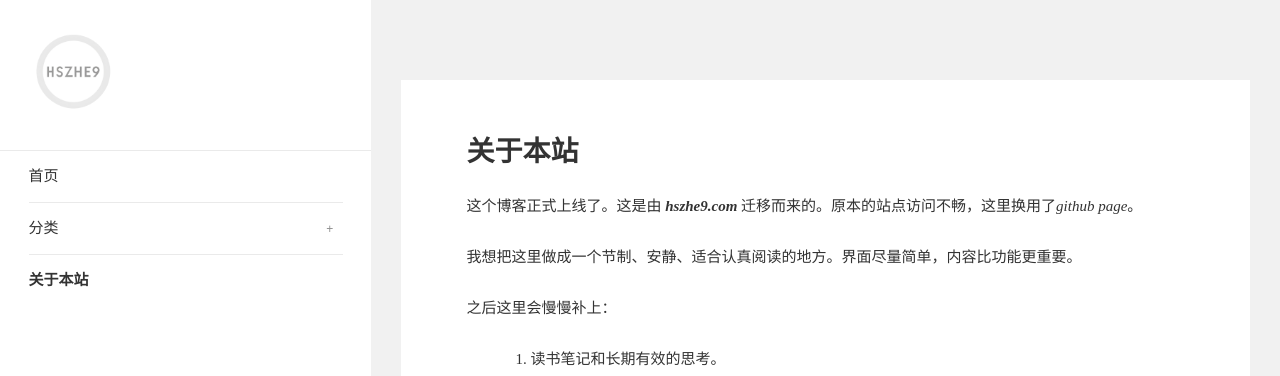
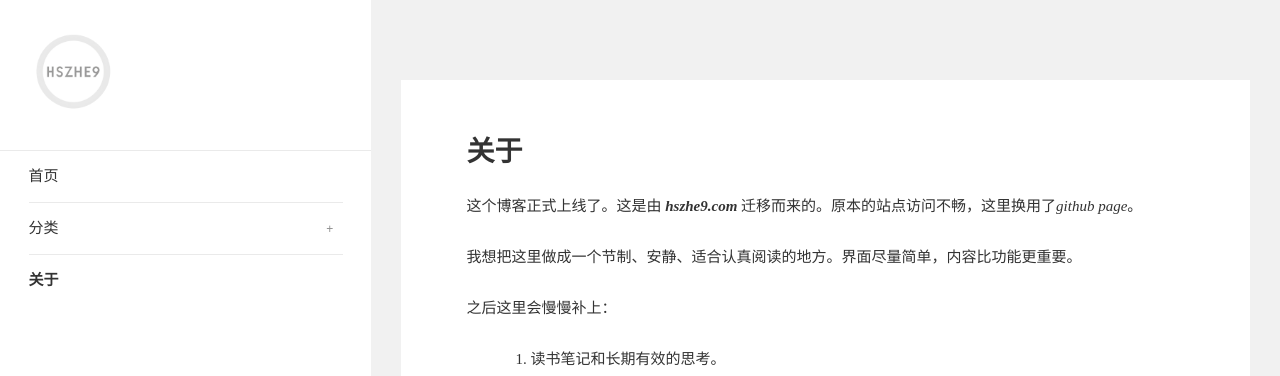
Before and after one commit to tsuikaii/tsuikaii.github.io, a Jekyll site: the page built from _posts/2022-10-09-welcome-to-tsuikaii.md, in a window 1280 px wide. Shown: the top 376 px of the page. Built offline with Jekyll 4.4.1, drawn with Linux system fonts in a browser that asks for light colours; some web fonts are replaced.

Commit message:
Rename about page and update README

```diff
--- a/_layouts/default.html
+++ b/_layouts/default.html
@@ -40,7 +40,7 @@
                   {% endfor %}
                 </ul>
               </li>
-              <li class="{% if page.url == '/article/2022/10/09/welcome-to-tsuikaii/' %}current-menu-item{% endif %}"><a href="{{ '/article/2022/10/09/welcome-to-tsuikaii/' | relative_url }}">关于本站</a></li>
+              <li class="{% if page.url == '/article/2022/10/09/welcome-to-tsuikaii/' %}current-menu-item{% endif %}"><a href="{{ '/article/2022/10/09/welcome-to-tsuikaii/' | relative_url }}">关于</a></li>
             </ul>
           </nav>
         </div>
--- a/_posts/2022-10-09-welcome-to-tsuikaii.md
+++ b/_posts/2022-10-09-welcome-to-tsuikaii.md
@@ -1,6 +1,6 @@
 ---
 layout: post
-title: "关于本站"
+title: "关于"
 date: 2022-10-09 22:00:00 +0800
 categories: article
 excerpt: "欢迎来到 tsuikaii "
```
Also changed, not shown: README.md.
